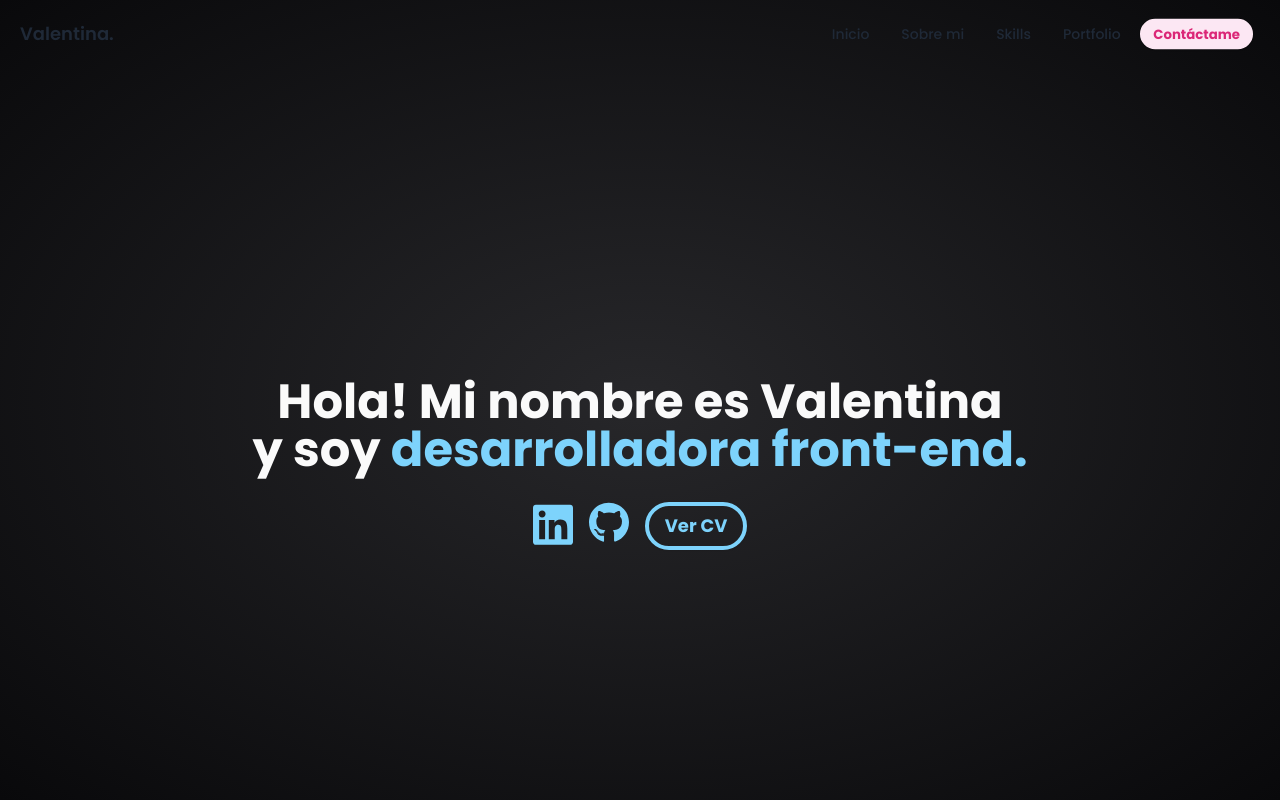
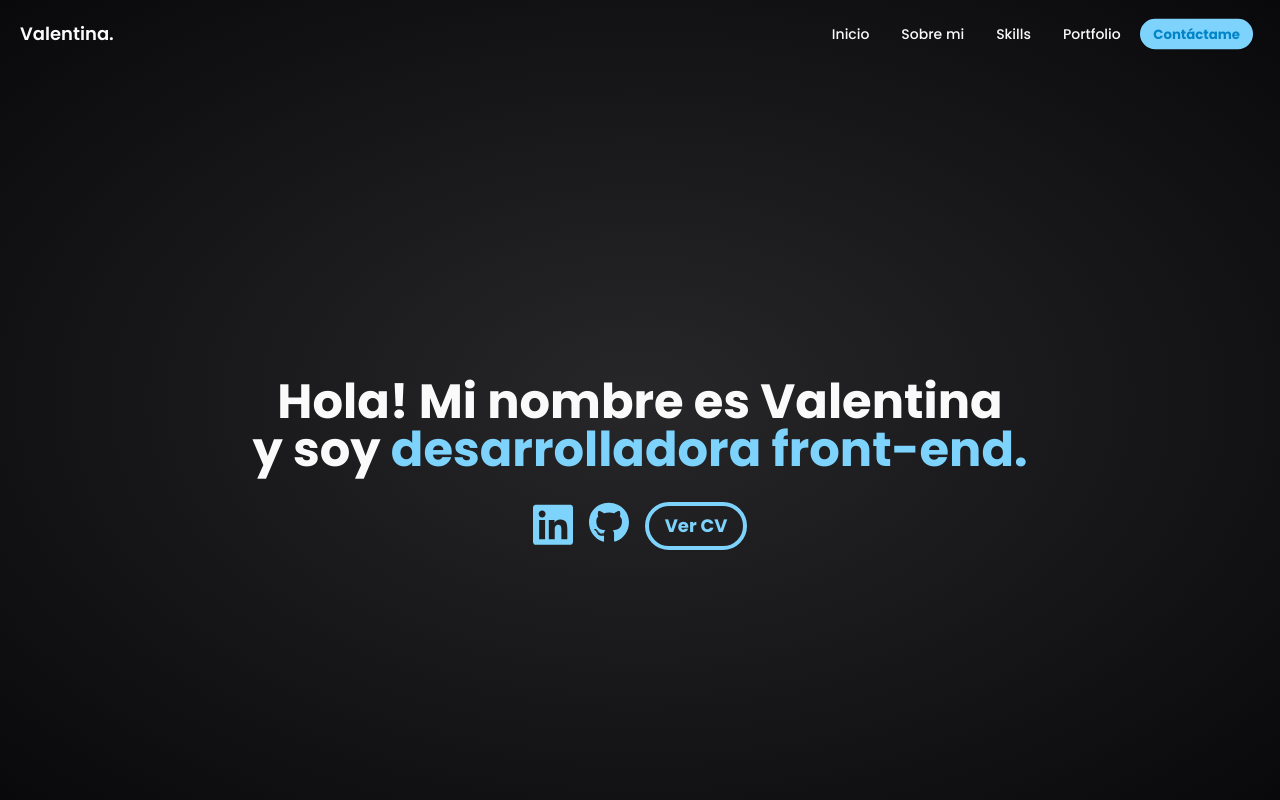
Before and after one commit to valeamayola/my-portfolio, a Next.js app: page / in a window 1280 px wide. Shown: the top 800 px of the page. Built offline with nearby package versions, Linux system fonts and the light colour scheme.

Commit message:
Update NavBar.tsx

```diff
--- a/src/app/components/NavBar.tsx
+++ b/src/app/components/NavBar.tsx
@@ -8,23 +8,23 @@ export default function NavBar() {
                     <div tabIndex={0} role="button" className="btn btn-ghost lg:hidden">
                         <svg xmlns="http://www.w3.org/2000/svg" className="h-5 w-5" fill="none" viewBox="0 0 24 24" stroke="#1f2937"><path strokeLinecap="round" strokeLinejoin="round" strokeWidth="2" d="M4 6h16M4 12h8m-8 6h16" /></svg>
                     </div>
-                    <ul tabIndex={0} className="menu menu-sm dropdown-content mt-3 z-[1] p-2 shadow bg-base-100 rounded-box w-52">
-                        <li><a href="/" className="text-pink-700 font-medium">Inicio</a></li>
-                        <li><a href="#about" className="text-pink-700 font-medium">Sobre mi</a></li>
-                        <li><a href="#skills" className="text-pink-700 font-medium">Skills</a></li>
-                        <li><a href="#portfolio" className="text-pink-700 font-medium">Portfolio</a></li>
-                        <li><a href="#contact" className="text-pink-700 font-medium">Contacto</a></li>
+                    <ul tabIndex={0} className="menu menu-sm dropdown-content mt-3 z-[1] p-2 shadow bg-zinc-700 rounded-box w-52">
+                        <li><a href="/" className="text-zinc-50 font-medium">Inicio</a></li>
+                        <li><a href="#about" className="text-zinc-50 font-medium">Sobre mi</a></li>
+                        <li><a href="#skills" className="text-zinc-50 font-medium">Skills</a></li>
+                        <li><a href="#portfolio" className="text-zinc-50 font-medium">Portfolio</a></li>
+                        <li><a href="#contact" className="text-zinc-50 font-medium">Contacto</a></li>
                     </ul>
                 </div>
-                <Link href="/" className="text-lg font-semibold text-gray-800 hover:bg-transparent">Valentina.</Link>
+                <Link href="/" className="text-lg font-semibold text-zinc-50 hover:bg-transparent">Valentina.</Link>
             </div>
             <div className="navbar-end hidden lg:flex">
                 <ul className="menu menu-horizontal px-1 items-center">
-                    <li><a href="/" className="font-medium text-gray-800">Inicio</a></li>
-                    <li><a href="#about" className="font-medium text-gray-800">Sobre mi</a></li>
-                    <li><a href="#skills" className="font-medium text-gray-800">Skills</a></li>
-                    <li><a href="#portfolio" className="font-medium text-gray-800">Portfolio</a></li>
-                    <a href="#contact" className="btn border-2 border-pink-100 btn-sm bg-pink-100 font-bold text-pink-600 rounded-full hover:bg-transparent hover:text-pink-100 hover:border-pink-100">Contáctame</a>
+                    <li><a href="/" className="font-medium text-zinc-50">Inicio</a></li>
+                    <li><a href="#about" className="font-medium text-zinc-50">Sobre mi</a></li>
+                    <li><a href="#skills" className="font-medium text-zinc-50">Skills</a></li>
+                    <li><a href="#portfolio" className="font-medium text-zinc-50">Portfolio</a></li>
+                    <a href="#contact" className="btn border-2 border-sky-300 btn-sm bg-sky-300 font-bold text-sky-600 rounded-full hover:bg-transparent hover:text-sky-300 hover:border-sky-300">Contáctame</a>
                 </ul>
             </div>
         </div>
```
